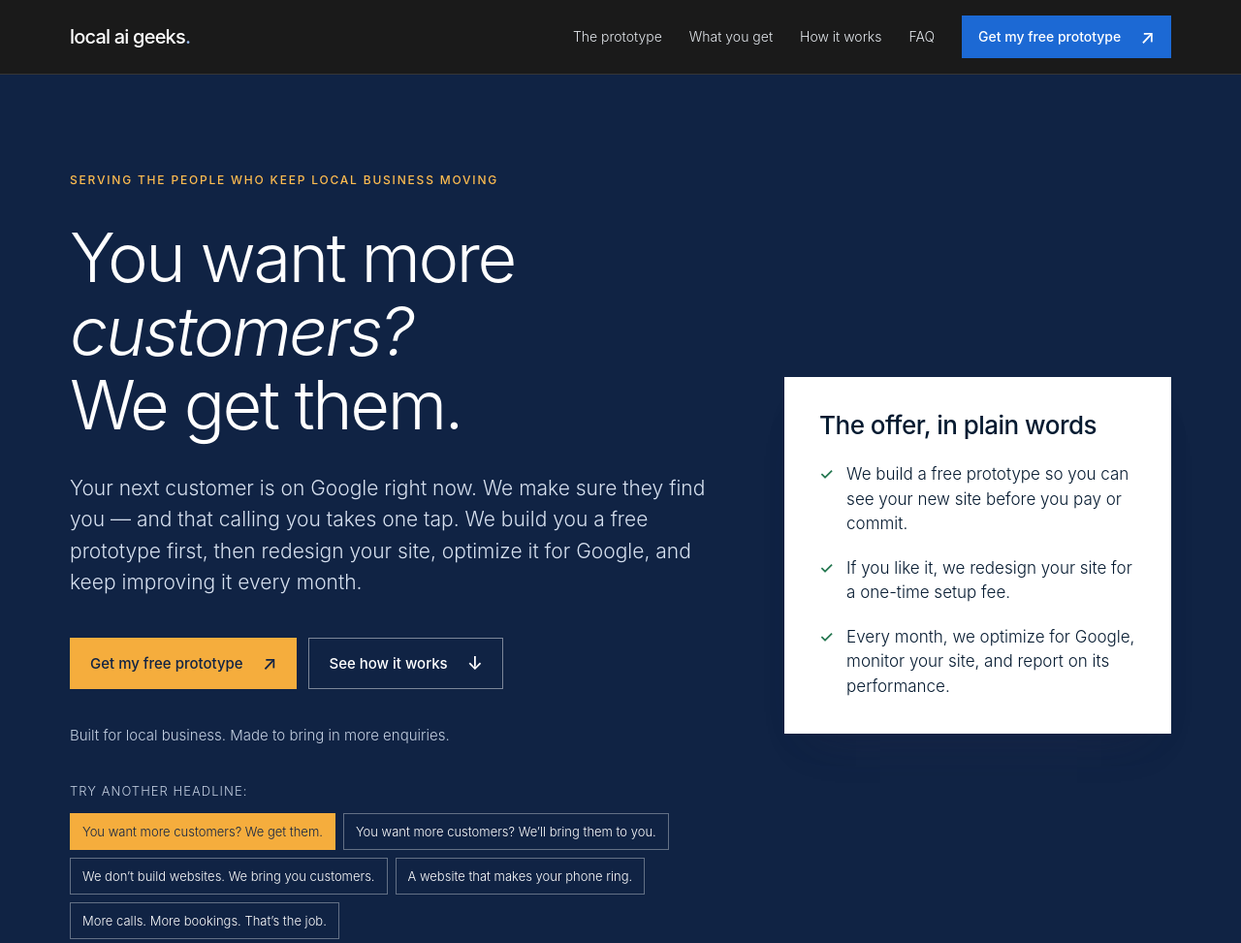
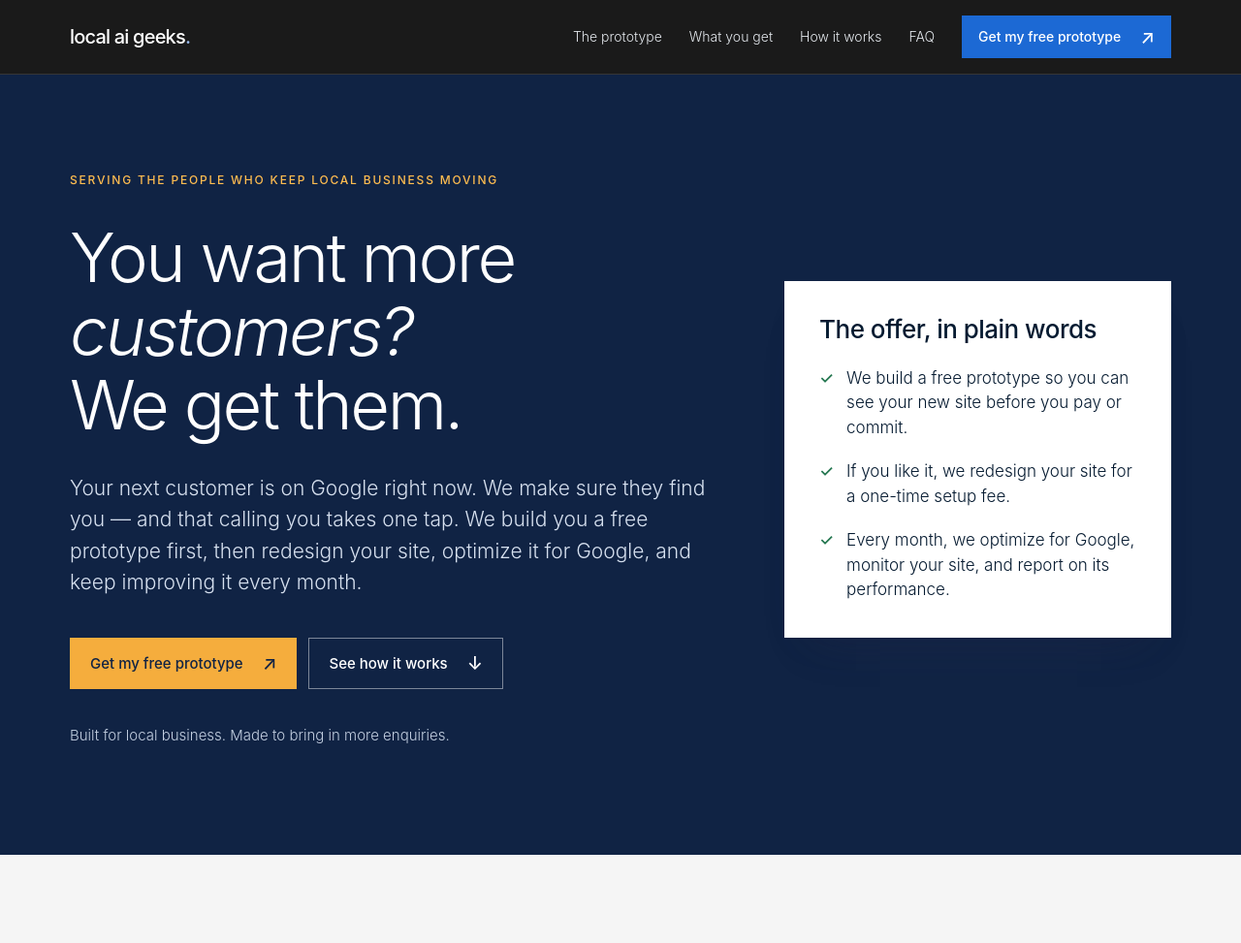
Before and after one commit to sergeyalyosh-cmd/local-ai-geeks-landing, a plain HTML site: page version-6-dima-edits.html in a window 1280 px wide. Shown: the top 973 px of the page at 97% size. Drawn offline with Linux system fonts and the light colour scheme.

Commit message:
Remove Alex's 'Try another headline' switcher from the hero (Dima's call)

```diff
--- a/version-6-dima-edits.html
+++ b/version-6-dima-edits.html
@@ -24,13 +24,7 @@
 <header class="site-header"><div class="wrap nav"><a class="brand" href="#top">local ai geeks<span>.</span></a><button class="menu-toggle" type="button" aria-expanded="false" aria-controls="nav-links">Menu</button><nav class="nav-links" id="nav-links" aria-label="Main navigation"><a href="#prototype">The prototype</a><a href="#services">What you get</a><a href="#how-it-works">How it works</a><a href="#faq">FAQ</a><a class="btn btn-primary" href="#contact">Get my free prototype <span class="arrow" aria-hidden="true">↗</span></a></nav></div></header>
 <main id="top">
 <section class="hero"><div class="wrap hero-layout"><div class="hero-main"><div class="eyebrow">Serving the people who keep local business moving</div><h1 id="heroHeadline">You want more <em>customers?</em><br>We get them.</h1><p class="hero-copy">Your next customer is on Google right now. We make sure they find you — and that calling you takes one tap. We build you a free prototype first, then redesign your site, optimize it for Google, and keep improving it every month.</p><div class="actions"><a class="btn btn-primary" href="#contact">Get my free prototype <span class="arrow" aria-hidden="true">↗</span></a><a class="btn btn-light" href="#how-it-works">See how it works <span class="arrow" aria-hidden="true">↓</span></a></div><p class="hero-reassurance">Built for local business. Made to bring in more enquiries.</p>
-<div class="headline-try"><p>Try another headline:</p><div class="headline-options">
-<button type="button" data-headline="get them" aria-pressed="true">You want more customers? We get them.</button>
-<button type="button" data-headline="bring them">You want more customers? We&rsquo;ll bring them to you.</button>
-<button type="button" data-headline="dont build">We don&rsquo;t build websites. We bring you customers.</button>
-<button type="button" data-headline="phone ring">A website that makes your phone ring.</button>
-<button type="button" data-headline="calls bookings">More calls. More bookings. That&rsquo;s the job.</button>
-</div></div></div><aside class="hero-offer" aria-labelledby="hero-offer-title"><h2 id="hero-offer-title">The offer, in plain words</h2><ul><li>We build a free prototype so you can see your new site before you pay or commit.</li><li>If you like it, we redesign your site for a one-time setup fee.</li><li>Every month, we optimize for Google, monitor your site, and report on its performance.</li></ul></aside></div></section>
+</div><aside class="hero-offer" aria-labelledby="hero-offer-title"><h2 id="hero-offer-title">The offer, in plain words</h2><ul><li>We build a free prototype so you can see your new site before you pay or commit.</li><li>If you like it, we redesign your site for a one-time setup fee.</li><li>Every month, we optimize for Google, monitor your site, and report on its performance.</li></ul></aside></div></section>
 <section class="section problem"><div class="wrap"><div class="section-head"><div class="eyebrow">The problem</div><div><h2>Your website is the cornerstone of your success.</h2><p>If it&rsquo;s not working, your business isn&rsquo;t growing.</p></div></div><div class="problem-grid"><article class="problem-item"><span class="number">01 /</span><h3>Slow to load</h3><p>People move on when they have to wait.</p></article><article class="problem-item"><span class="number">02 /</span><h3>Out of date</h3><p>An old-looking site can make a good business harder to trust.</p></article><article class="problem-item"><span class="number">03 /</span><h3>Hard to use on a phone</h3><p>Customers should be able to call or enquire without struggling.</p></article><article class="problem-item"><span class="number">04 /</span><h3>Hard to find on Google</h3><p>If your services aren't clear, local customers may never see you.</p></article></div></div></section>
 
 <section class="section example"><div class="wrap"><div class="section-head"><div class="eyebrow">A worked example</div><div><h2>Same cleaning company. Two different approaches.</h2><p><strong>Example, not a real client.</strong> The business name, reviews and numbers below are an illustration of what changes — the work is the same, the customers can finally reach it.</p></div></div>
```
